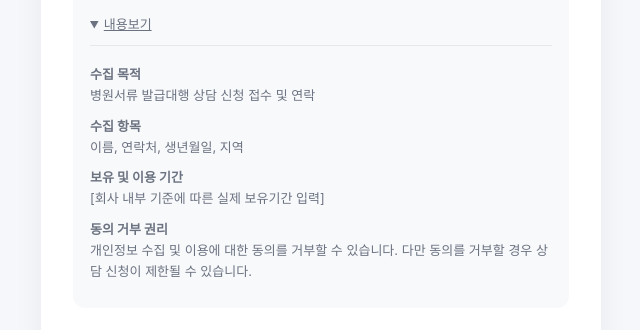
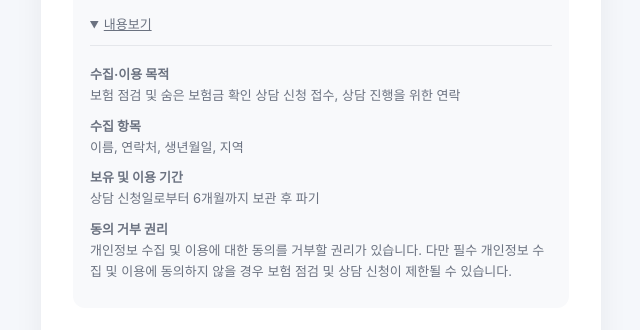
Before and after one commit to dongsik-k/mrpass_application_form, a React (Vite) app: page / in a window 1280 px wide. Both pictures are taken after a click on the heading "내용보기". Shown: the part 784-1114 px from the top of the page, without its empty margins (319-959 px from the left). Built offline with nearby package versions, Linux system fonts and the light colour scheme; no server answers.

Commit message:
Update landing page text

```diff
--- a/src/pages/ApplicationPage.jsx
+++ b/src/pages/ApplicationPage.jsx
@@ -196,15 +196,15 @@ function ApplicationPage() {
           <div className="logo">MRpass</div>
 
           <h1>
-            병원서류 발급,
+            숨은 보험금,
             <br />
-            간편하게 신청하세요
+            놓치고 있지는 않으신가요?
           </h1>
 
           <p>
-            필요한 정보를 남겨주시면
+            간단한 정보 입력으로
             <br />
-            담당자가 확인 후 연락드립니다.
+            보험 점검을 신청해보세요.
           </p>
         </header>
 
@@ -314,9 +314,10 @@ function ApplicationPage() {
 
   <div>
     <p>
-                    <strong>수집 목적</strong>
+      <strong>수집·이용 목적</strong>
       <br />
-                    병원서류 발급대행 상담 신청 접수 및 연락
+      보험 점검 및 숨은 보험금 확인 상담 신청 접수,
+      상담 진행을 위한 연락
     </p>
 
     <p>
@@ -328,15 +329,16 @@ function ApplicationPage() {
     <p>
       <strong>보유 및 이용 기간</strong>
       <br />
-                    [회사 내부 기준에 따른 실제 보유기간 입력]
+      상담 신청일로부터 6개월까지 보관 후 파기
     </p>
 
     <p>
       <strong>동의 거부 권리</strong>
       <br />
-                    개인정보 수집 및 이용에 대한 동의를
-                    거부할 수 있습니다. 다만 동의를
-                    거부할 경우 상담 신청이 제한될 수 있습니다.
+      개인정보 수집 및 이용에 대한 동의를 거부할 권리가
+      있습니다. 다만 필수 개인정보 수집 및 이용에
+      동의하지 않을 경우 보험 점검 및 상담 신청이
+      제한될 수 있습니다.
     </p>
   </div>
 </details>
```
Lines whose indentation alone changed are shown as unchanged.
